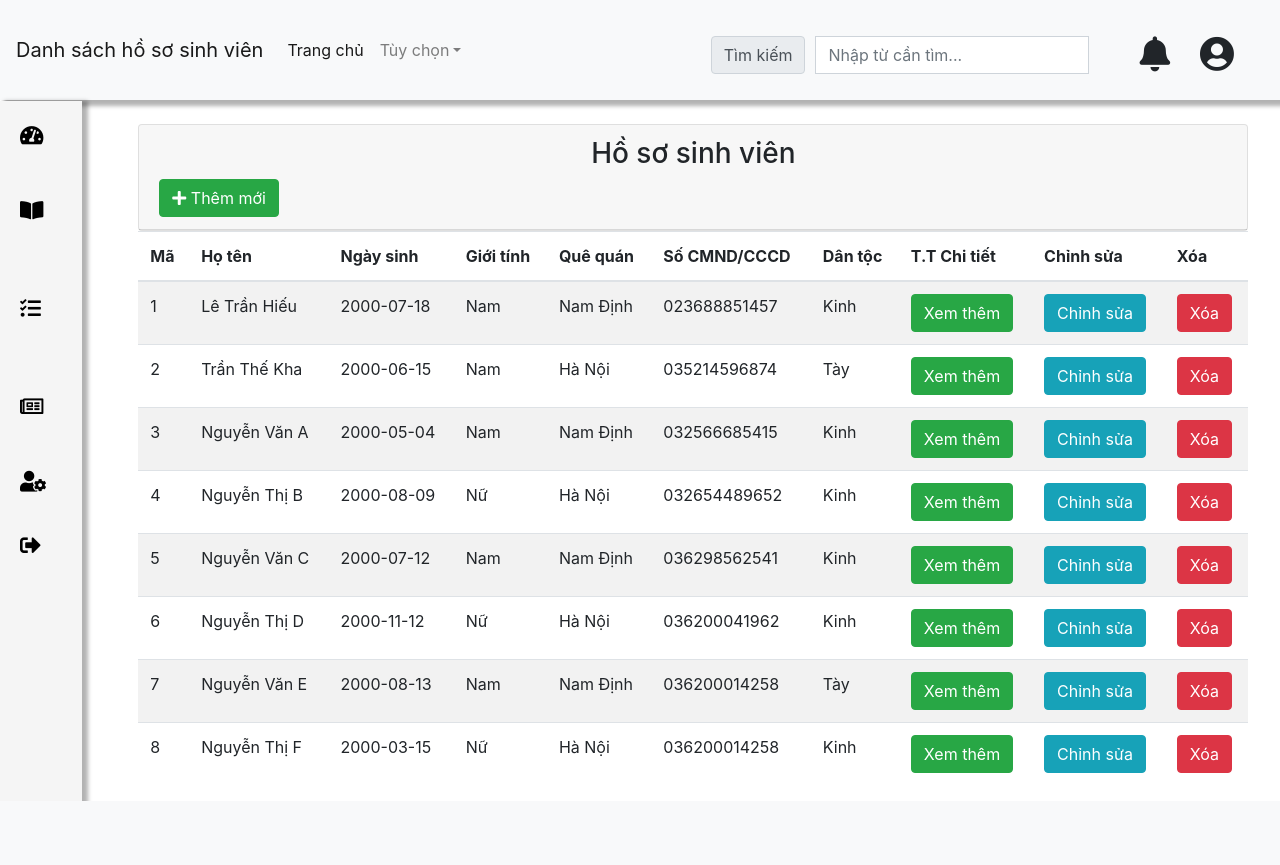
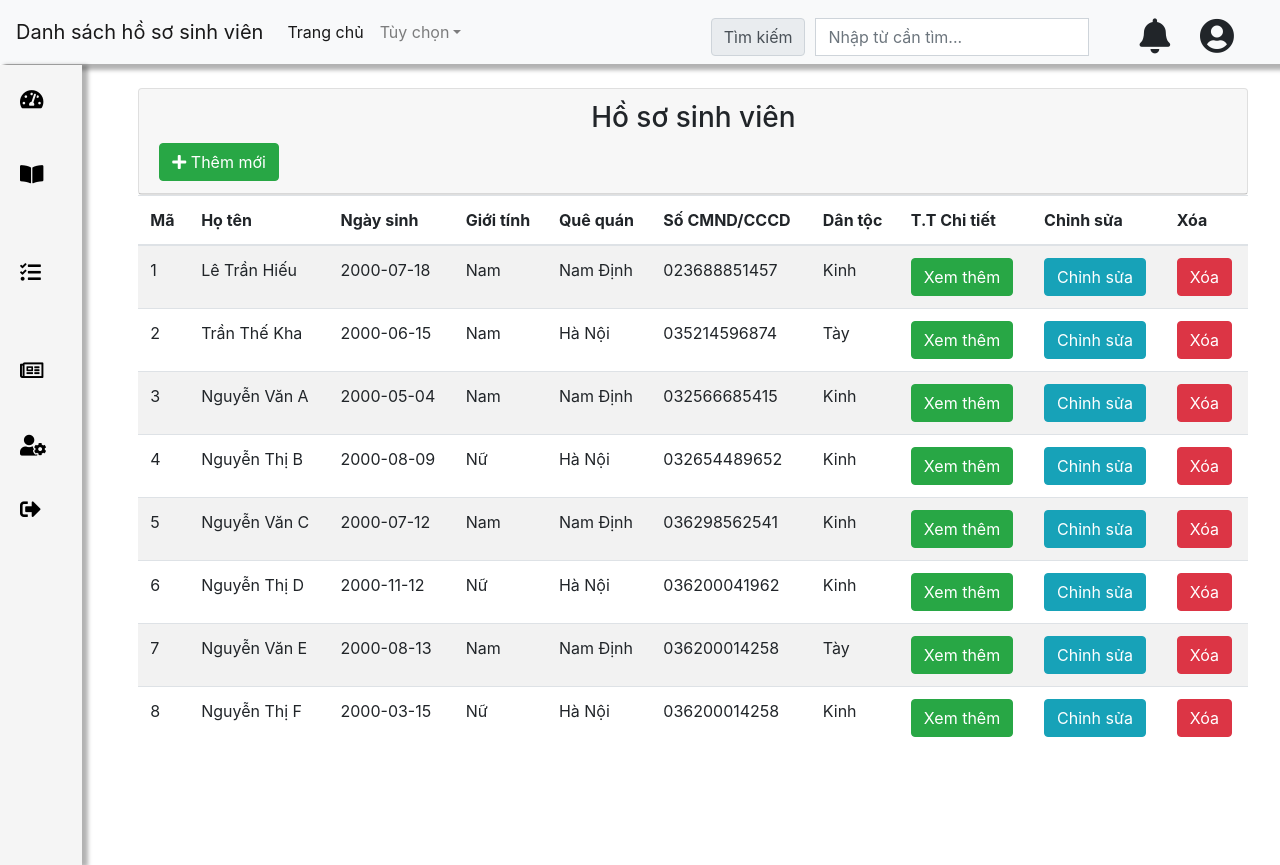
Before and after one commit to hieule187/CSE485_1851171491_LeTranHieu, a PHP site: page /webcse/danhsach.php in a window 1280 px wide. Before the commit the page ends 801 px from the top, so only its background shows below. Run offline with PHP 8.4, Linux system fonts and the light colour scheme; data comes from the database, SQL or seed files in the repository; some libraries are stand-ins or nearby versions.

Commit message:
update file stylead.css

```diff
--- a/PROJECT/webcse/css/stylead.css
+++ b/PROJECT/webcse/css/stylead.css
@@ -8,7 +8,6 @@ body{
     box-sizing: border-box;
 }
 nav{
-    height: 100px;
     box-shadow: rgba(0, 0, 0, 0.3) 5px 5px 4px 1px;
 }
 nav i{
@@ -31,18 +30,17 @@ nav span{
 .sidebar{
     margin-top: -23px;
     background: #F5F5F5;
+    margin-left: -15px;
     width: 82px;
     left: 0;
     height: 100vh;
-    position: fixed;
-    z-index: 100px;
+    display: block;
     transition: width .5s;
     overflow: hidden;
     box-shadow: rgba(0, 0, 0, 0.3) 5px 1px 4px 1px;
 }
 .sidebar:hover {
     width: 250px;
-
 }
 span{
     color: black;
```
